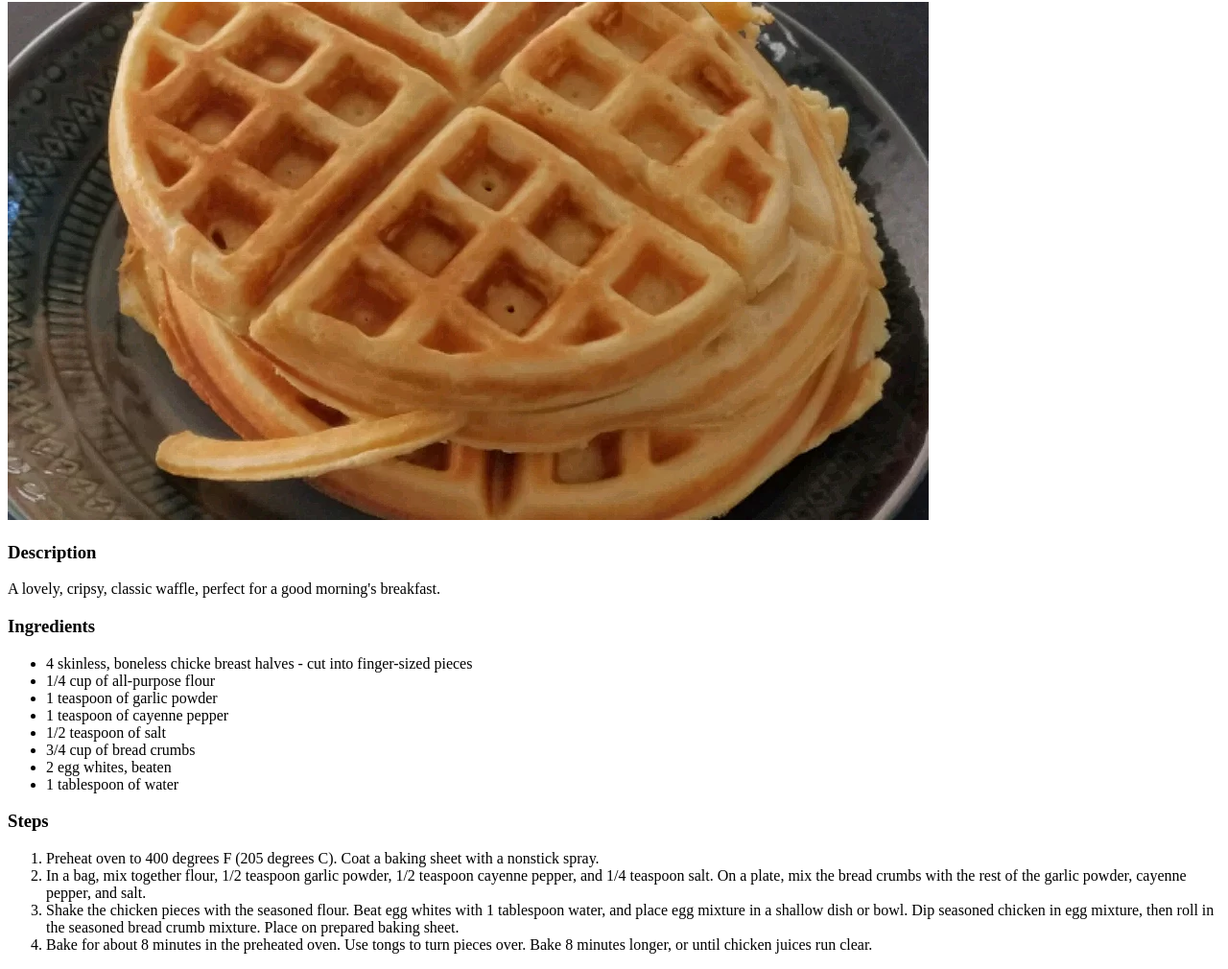
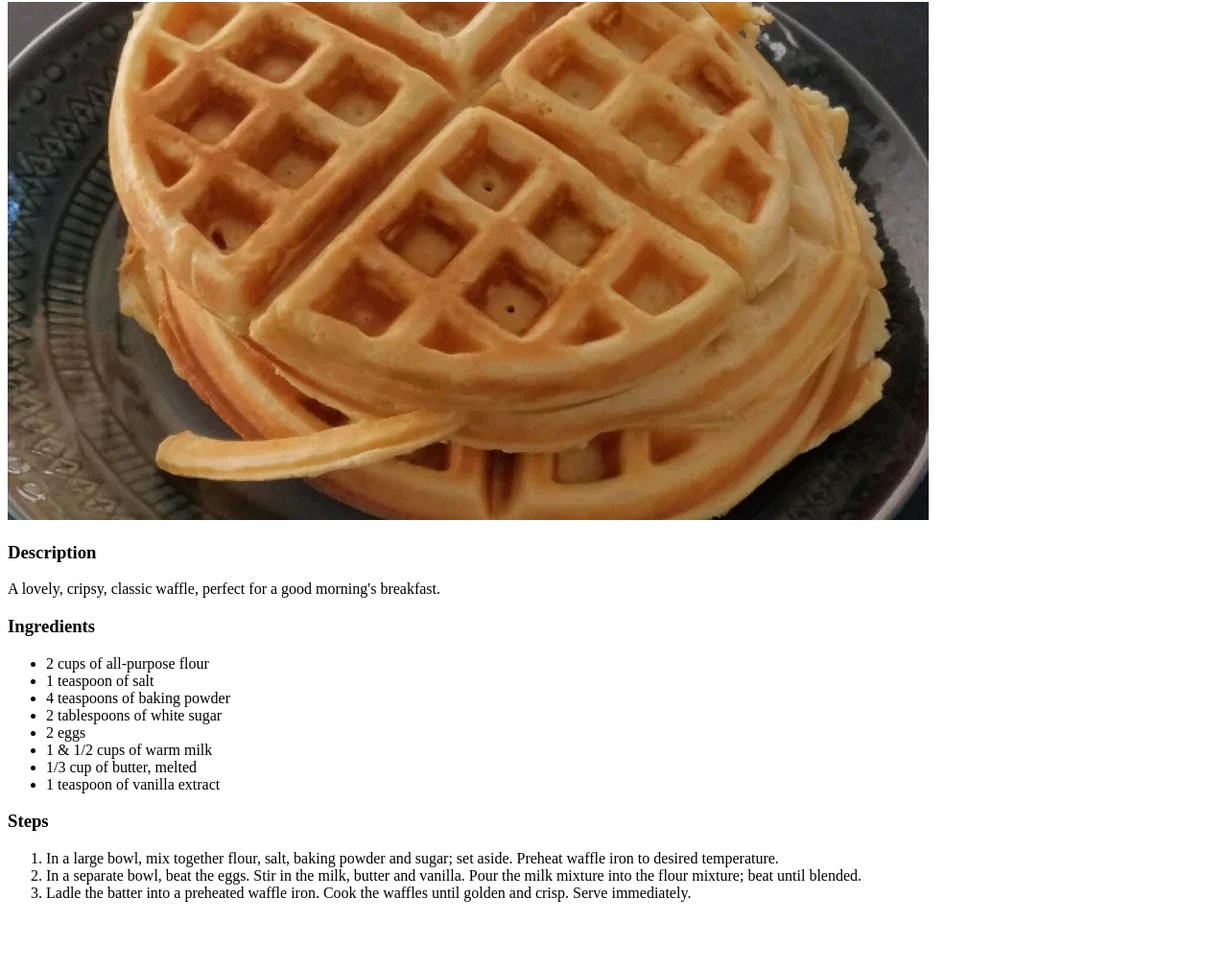
Before and after one commit to antdawg1234/odin-recipes, a plain HTML site: page recipes/classic-waffles.html in a window 1280 px wide. Shown: the part 78-1088 px from the top of the page at 96% size. After the commit the page ends 1034 px from the top, so only its background shows below. Drawn offline with Linux system fonts and the light colour scheme.

Commit message:
Update information inside classic-waffles.html

```diff
--- a/recipes/classic-waffles.html
+++ b/recipes/classic-waffles.html
@@ -31,34 +31,25 @@
         </p>
     <h3>Ingredients</h3>
         <ul>
-            <li>4 skinless, boneless chicke breast halves -
-                cut into finger-sized pieces
-            </li>
-            <li>1/4 cup of all-purpose flour</li>
-            <li>1 teaspoon of garlic powder</li>
-            <li>1 teaspoon of cayenne pepper</li>
-            <li>1/2 teaspoon of salt</li>
-            <li>3/4 cup of bread crumbs</li>
-            <li>2 egg whites, beaten</li>
-            <li>1 tablespoon of water</li>
+            <li>2 cups of all-purpose flour</li>
+            <li>1 teaspoon of salt</li>
+            <li>4 teaspoons of baking powder</li>
+            <li>2 tablespoons of white sugar</li>
+            <li>2 eggs</li>
+            <li>1 & 1/2 cups of warm milk</li>
+            <li>1/3 cup of butter, melted</li>
+            <li>1 teaspoon of vanilla extract</li>
         </ul>
     <h3>Steps</h3>
         <ol>
-            <li>Preheat oven to 400 degrees F (205 degrees C). Coat a baking sheet with
-                a nonstick spray.
+            <li>In a large bowl, mix together flour, salt, baking powder and sugar;
+                set aside. Preheat waffle iron to desired temperature.
             </li>
-            <li>In a bag, mix together flour, 1/2 teaspoon garlic powder,
-                1/2 teaspoon cayenne pepper, and 1/4 teaspoon salt. On a plate,
-                mix the bread crumbs with the rest of the garlic powder, cayenne
-                pepper, and salt.
+            <li>In a separate bowl, beat the eggs. Stir in the milk, butter and
+                vanilla. Pour the milk mixture into the flour mixture; beat until blended.
             </li>
-            <li>Shake the chicken pieces with the seasoned flour. Beat egg whites
-                with 1 tablespoon water, and place egg mixture in a shallow dish or
-                bowl. Dip seasoned chicken in egg mixture, then roll in the seasoned
-                bread crumb mixture. Place on prepared baking sheet.
-            </li>
-            <li>Bake for about 8 minutes in the preheated oven. Use tongs to turn
-                pieces over. Bake 8 minutes longer, or until chicken juices run clear.
+            <li>Ladle the batter into a preheated waffle iron. Cook the waffles until
+                golden and crisp. Serve immediately.
             </li>
         </ol>
 
```
